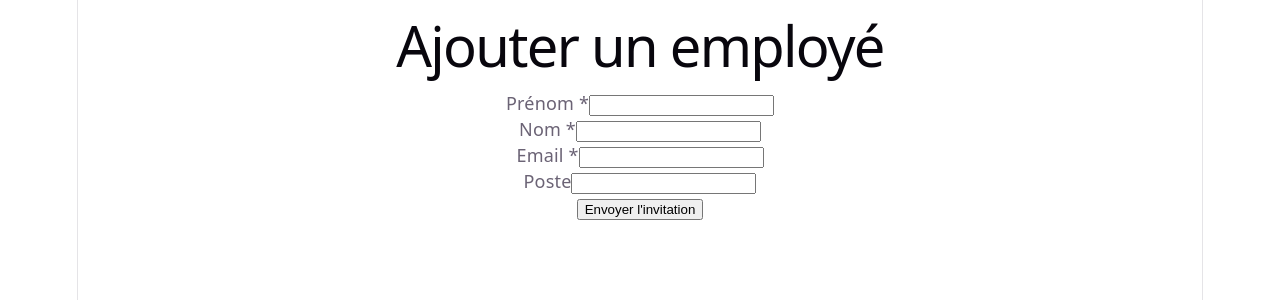
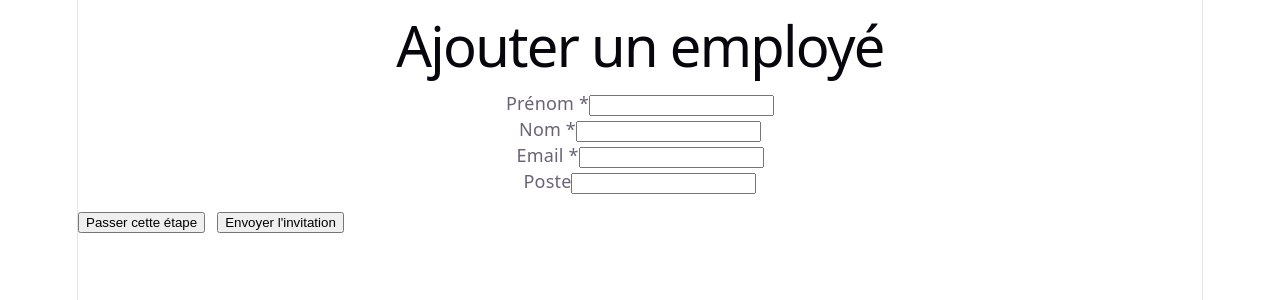
Before and after one commit to destascedric-gif/rh-app-frontend, a React (Vite) app: page /invite in a window 1280 px wide. Shown: the top 300 px of the page. Built offline with nearby package versions, Linux system fonts and the light colour scheme; no server answers; sample sign-in values are in the browser's storage.

Commit message:
Ajout bouton passer cette etape

```diff
--- a/src/pages/InviteEmployee.jsx
+++ b/src/pages/InviteEmployee.jsx
@@ -1,9 +1,11 @@
 import { useState } from 'react';
+import { useNavigate } from 'react-router-dom';
 import { useAuth } from '../context/AuthContext';
 import { inviteEmployee } from '../api/auth';
 
 export default function InviteEmployee() {
   const { token } = useAuth();
+  const navigate  = useNavigate();
   const [form, setForm] = useState({ firstName: '', lastName: '', email: '', jobTitle: '' });
   const [msg, setMsg]   = useState('');
   const [error, setError] = useState('');
@@ -12,6 +14,7 @@ export default function InviteEmployee() {
   const handleSubmit = async (e) => {
     e.preventDefault();
     setLoading(true);
+    setError('');
     try {
       await inviteEmployee(form, token);
       setMsg(`Invitation envoyée à ${form.email} !`);
@@ -37,9 +40,14 @@ export default function InviteEmployee() {
           <input value={form.jobTitle} onChange={e => setForm({...form, jobTitle: e.target.value})} /></div>
         {msg && <p style={{color:'green'}}>{msg}</p>}
         {error && <p className="error-msg">{error}</p>}
-        <button type="submit" className="btn-primary" disabled={loading}>
-          {loading ? 'Envoi…' : 'Envoyer l\'invitation'}
-        </button>
+        <div style={{display:'flex', gap:'12px', marginTop:'1rem'}}>
+          <button type="button" className="btn-ghost" onClick={() => navigate('/dashboard')}>
+            Passer cette étape
+          </button>
+          <button type="submit" className="btn-primary" disabled={loading}>
+            {loading ? 'Envoi…' : "Envoyer l'invitation"}
+          </button>
+        </div>
       </form>
     </div>
   );
```
